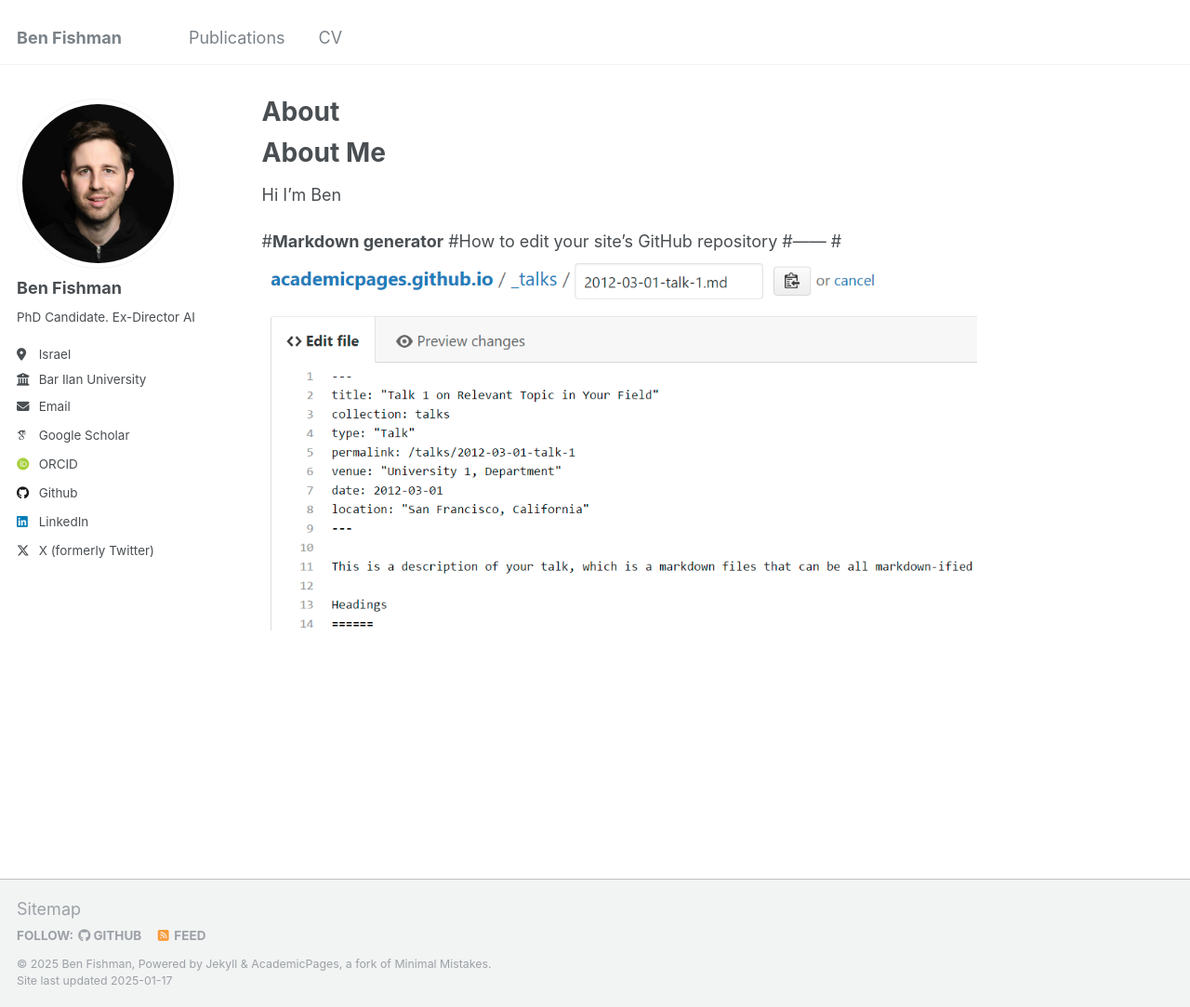
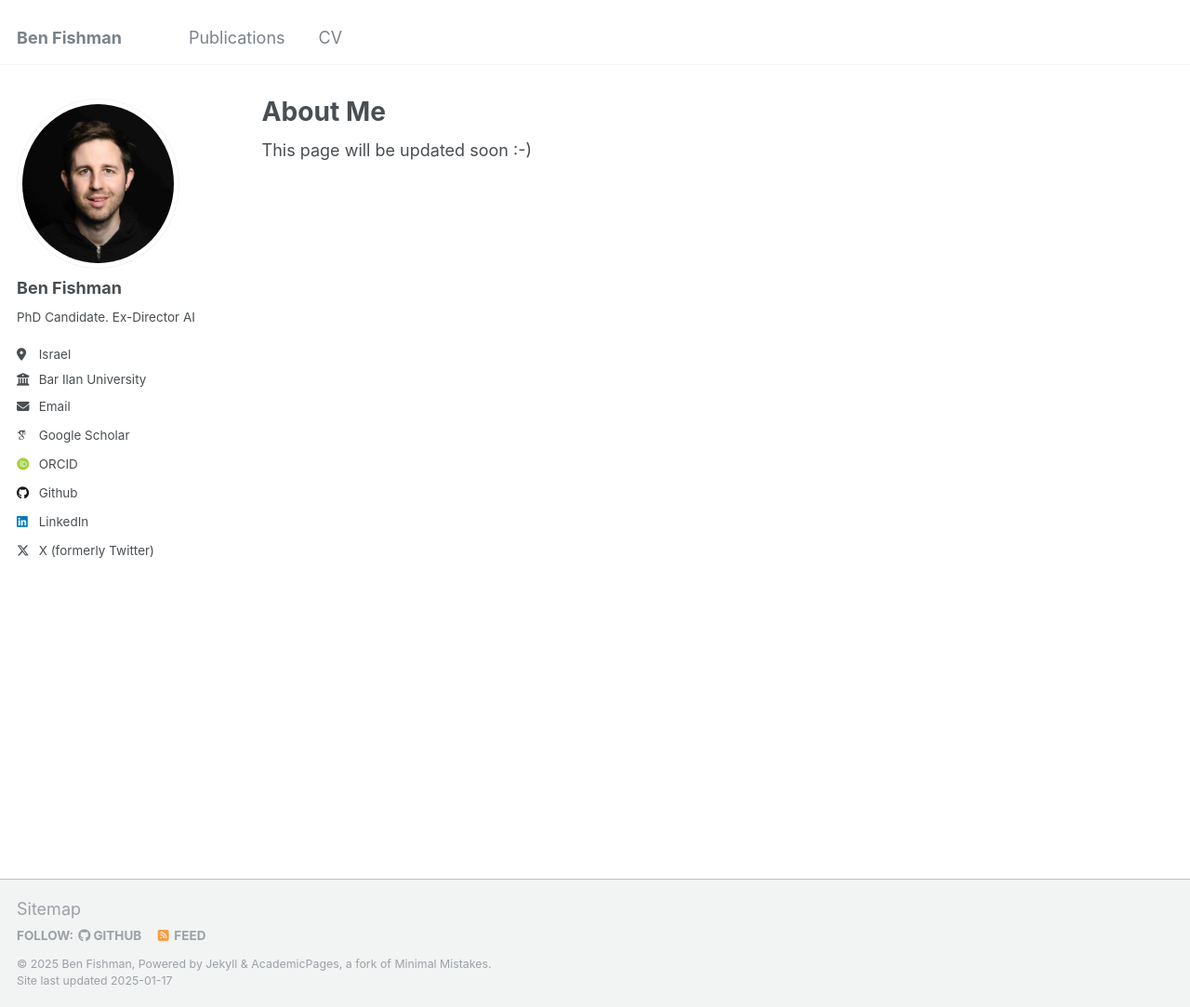
Before and after one commit to benf22/benf22.github.io, a Jekyll site: the page built from _pages/about.md, in a window 1280 px wide and 1083 px high. Shown: the whole window at 93% size. Built offline with Jekyll 4.4.1, drawn with Linux system fonts in a browser that asks for light colours; some web fonts are replaced.

Commit message:
Update about.md

```diff
--- a/_pages/about.md
+++ b/_pages/about.md
@@ -1,18 +1,10 @@
 ---
 permalink: /
-title: "About"
+title: "About Me"
 author_profile: true
 redirect_from:
   - /about/
   - /about.html
 ---
-About Me
-=====
 
-Hi I'm Ben
-
-
-#**Markdown generator**
-#How to edit your site's GitHub repository
-#------
-#![Editing a markdown file for a talk](/images/editing-talk.png)
+This page will be updated soon :-)
```
